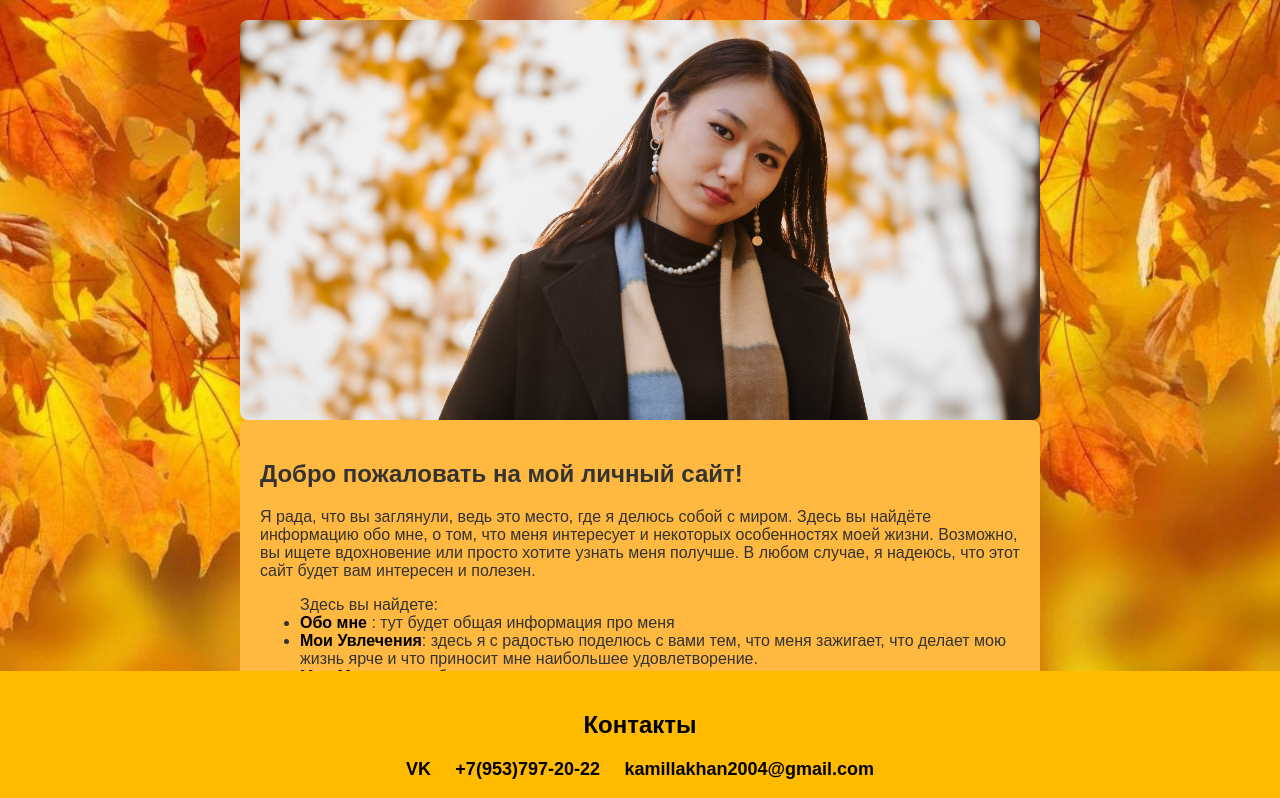
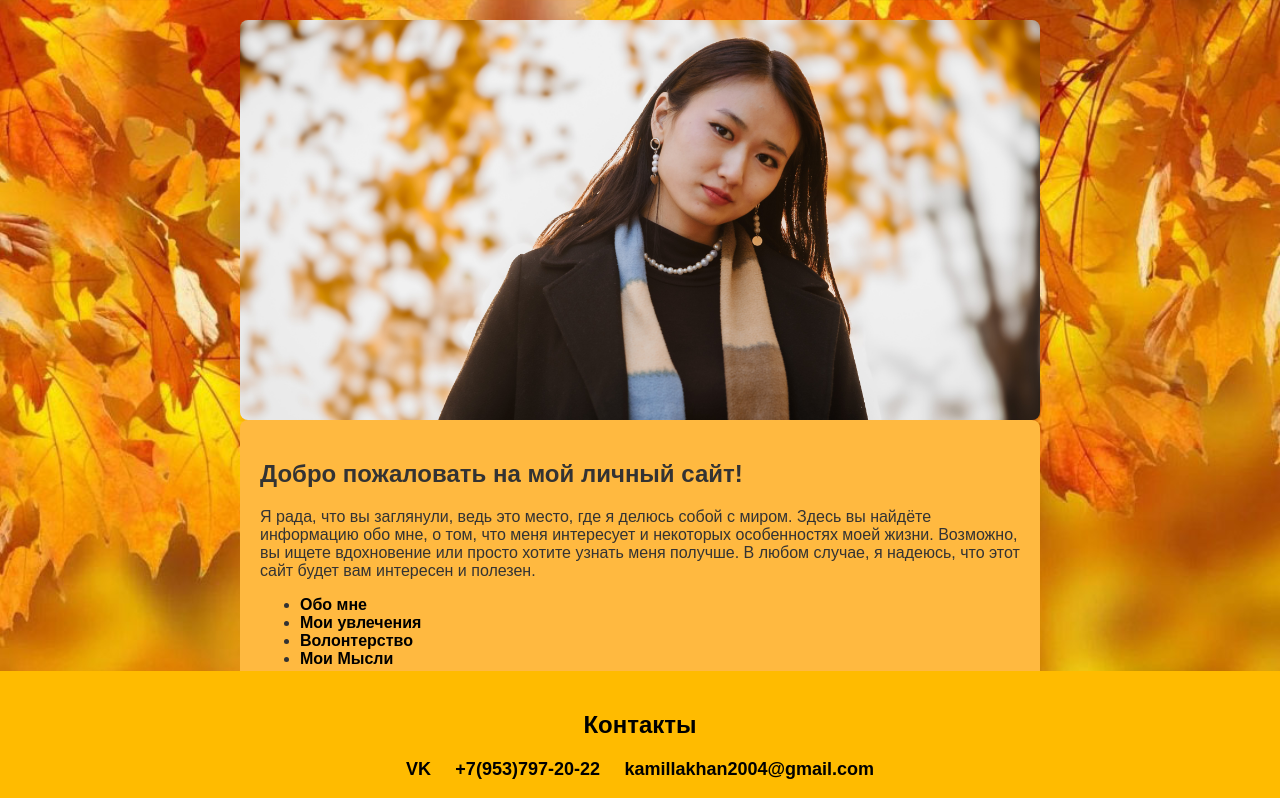
Before and after one commit to kamillakhan/my_site, a plain HTML site: page index.html in a window 1280 px wide. Shown: the top 798 px of the page. Drawn offline with Linux system fonts and the light colour scheme.

Commit message:
Update index.html

```diff
--- a/index.html
+++ b/index.html
@@ -15,20 +15,19 @@
       <h2>Добро пожаловать на мой личный сайт!</h2>
       <p>
         Я рада, что вы заглянули, ведь это место, где я делюсь собой с миром. Здесь вы найдёте информацию обо мне, о том, что меня интересует и некоторых особенностях моей жизни.
-        Возможно, вы ищете вдохновение или просто хотите узнать меня получше. В любом случае, я надеюсь, что этот сайт будет вам интересен и полезен.
+        Возможно, вы ищете вдохновение или просто хотите узнать меня получше.
+        В любом случае, я надеюсь, что этот сайт будет вам интересен и полезен.
       </p>
 
-        <ul>
-        Здесь вы найдете:
-        <li><a herf="#обо мне">Обо мне </a>: тут будет общая информация про меня </li>
-        <li><a href="#мои_увлечения">Мои Увлечения</a>: здесь я с радостью поделюсь с вами тем, что меня зажигает, что делает мою жизнь ярче и что приносит мне наибольшее удовлетворение.</li>
-        <li><a href="#мои_мысли">Мои Мысли</a>: я не боюсь делиться своими взглядами на мир.</li>
-        <li><a href="#волонтёрство">Волонтерство</a>: этот раздел посвящён мне как о волонтёре, чтобы вы могли узнать меня лучше.</li>        Я верю, что каждый человек уникален, и я счастлив, что могу поделиться с вами своей историей.
-
+      <ul>
+        <li><a href="#обо_мне">Обо мне </a></li>
+        <li><a href="#мои_увлечения">Мои увлечения</a></li>
+        <li><a href="#волонтёрство">Волонтерство</a>
+        <li><a href="#мои_мысли">Мои Мысли</a></li>
       </ul>
   </section>
 
-    <section>
+    <section id="обо_мне">
         <h2>Обо Мне</h2>
         <p>
           Меня зовут Хан Камилла, и мне 20 лет. Я родилась 3 сентября 2004 года в городе Талдыкорган, Казахстан. Я кореянка по национальности, и у меня большая семья: две сестры, брат, мама и папа.
```
